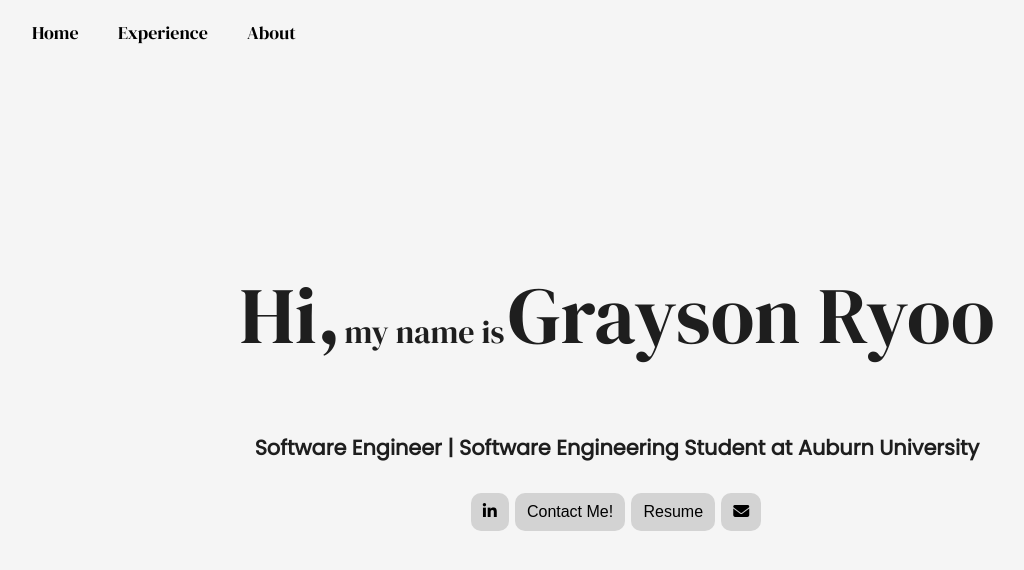
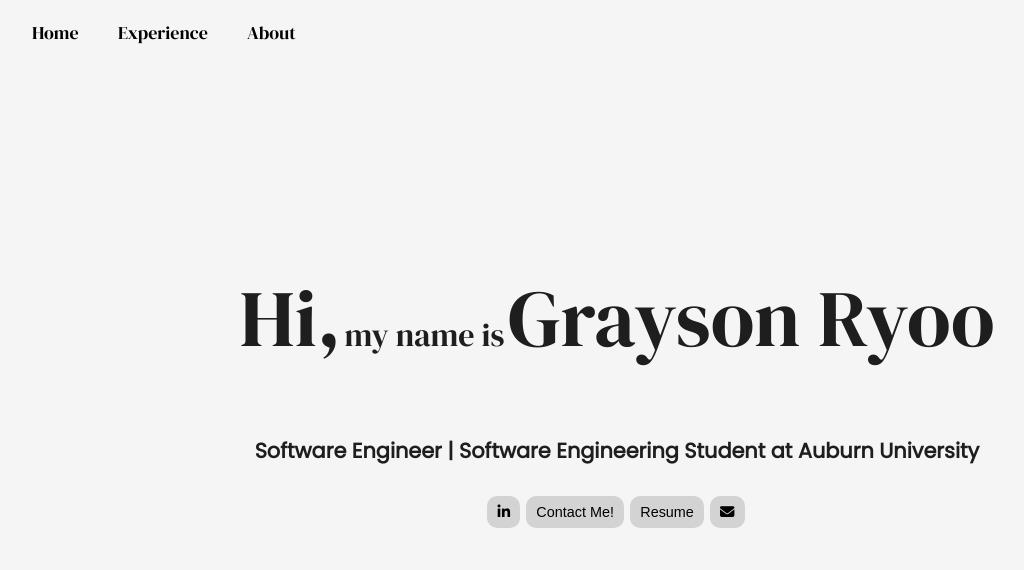
Before and after one commit to graysonryoo/graysonryoo.github.io, a plain HTML site: page index.html in a window 1280 px wide. Shown: the whole page, without its empty margins (23-1047 px from the left). Drawn offline with Linux system fonts and the light colour scheme.

Commit message:
Add files via upload

```diff
--- a/styles.css
+++ b/styles.css
@@ -112,12 +112,12 @@
 
 .contact button{
   background-color: lightgray;
-  font-size: 1rem;
+  font-size: 0.9rem;
   border: none;
   outline: none;
-  padding: 10px 12px;
+  padding: 8px 10px;
   border-radius: 10px;
-  font-weight: 500;
+  font-weight: 350;
   transition: 3px;
   margin-right: 2px;
   color: black;
```
